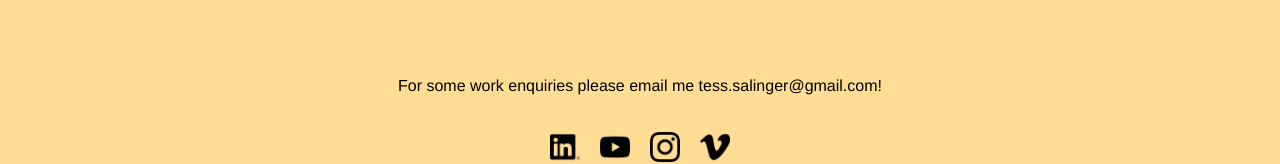
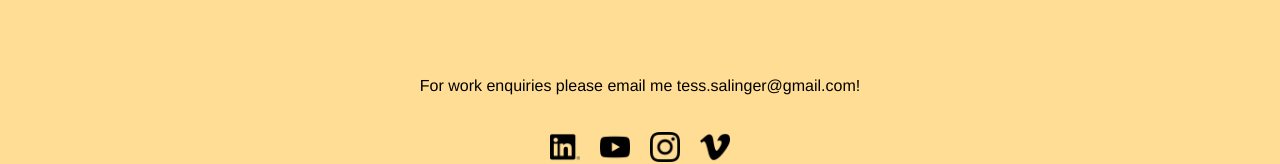
Before and after one commit to tesssalinger/tesssalinger.github.io, a plain HTML site: page index.html in a window 1280 px wide. Shown: the part 2302-2466 px from the top of the page. Drawn offline with nearby package versions, Linux system fonts and the light colour scheme; a script that the page names is missing.

Commit message:
Update index.html

```diff
--- a/index.html
+++ b/index.html
@@ -96,7 +96,7 @@
 </body>
 
             <div id="contact" class="contact">
-                <p>For  some work enquiries please email me tess.salinger@gmail.com!</p>
+                <p>For work enquiries please email me tess.salinger@gmail.com!</p>
                 <div class="icons">
                     <a href="https://www.linkedin.com/in/tess-salinger-b865972b9/">
                         <img src="img/linkedin.png" alt="LinkedIn"></a>
```
